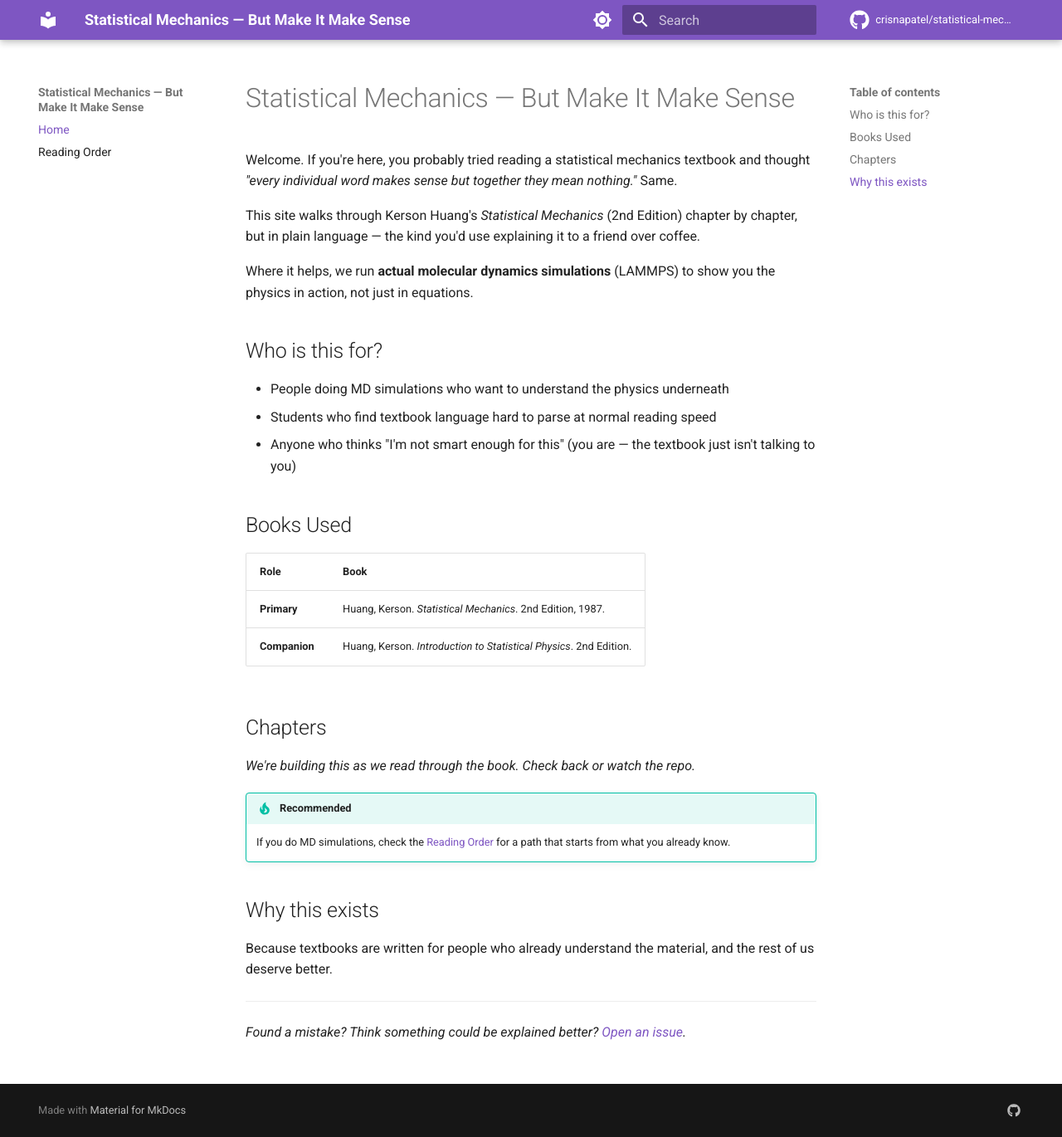
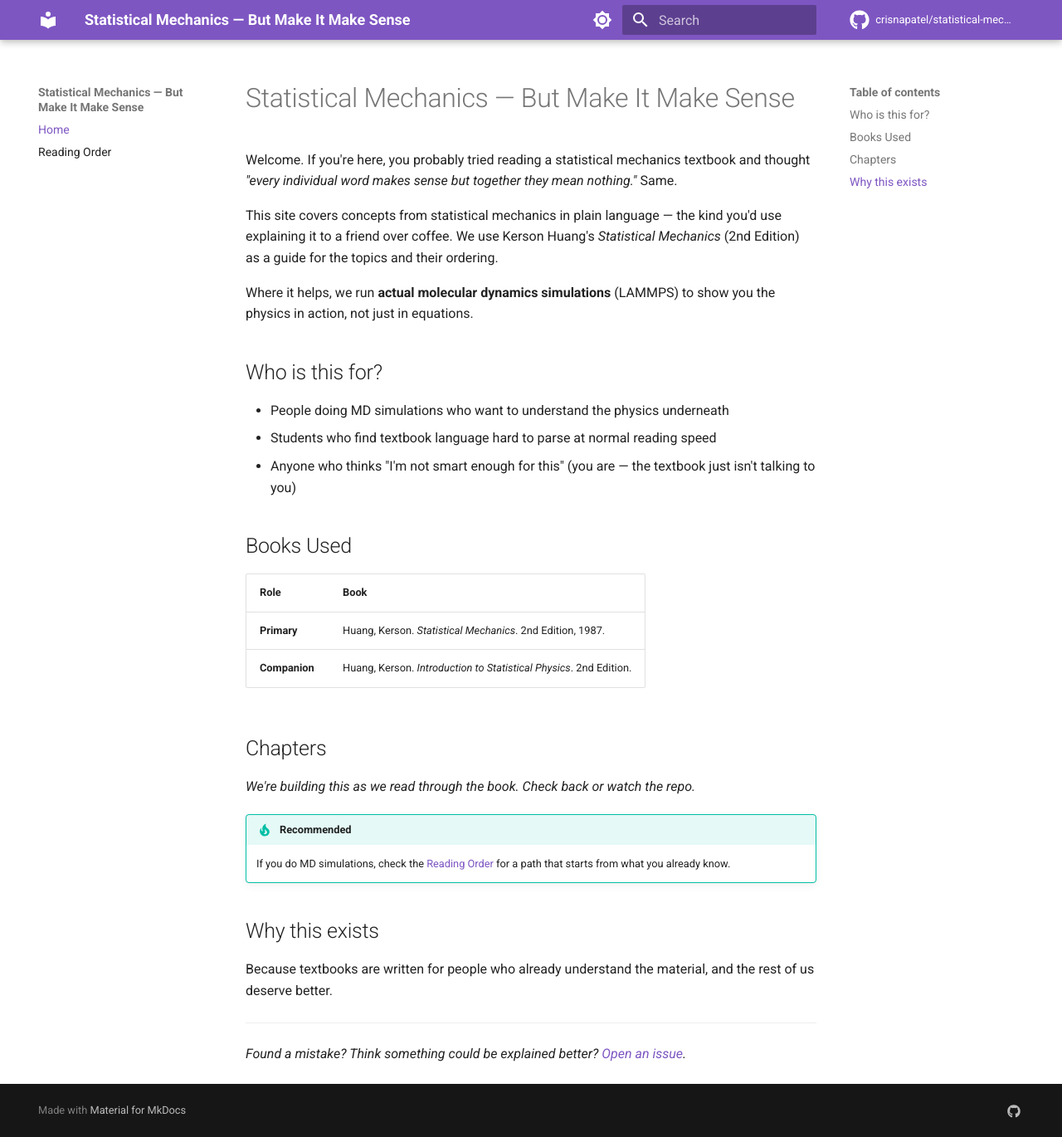
Before and after one commit to crisnapatel/statistical-mechanics, an MkDocs documentation site: the page built from docs/index.md, in a window 1280 px wide and 1370 px high. Shown: the whole window at 83% size. Built offline with MkDocs 1.6.1 and Material for MkDocs 9.7.7, drawn with Linux system fonts in a browser that asks for light colours; comment, search, counter and statistics services are not loaded.

Commit message:
Soften language around book content to avoid copyright concerns

```diff
--- a/docs/index.md
+++ b/docs/index.md
@@ -2,7 +2,7 @@
 
 Welcome. If you're here, you probably tried reading a statistical mechanics textbook and thought *"every individual word makes sense but together they mean nothing."* Same.
 
-This site walks through Kerson Huang's *Statistical Mechanics* (2nd Edition) chapter by chapter, but in plain language — the kind you'd use explaining it to a friend over coffee.
+This site covers concepts from statistical mechanics in plain language — the kind you'd use explaining it to a friend over coffee. We use Kerson Huang's *Statistical Mechanics* (2nd Edition) as a guide for the topics and their ordering.
 
 Where it helps, we run **actual molecular dynamics simulations** (LAMMPS) to show you the physics in action, not just in equations.
 
```
Also changed, not shown: README.md (+1 -1 lines).
